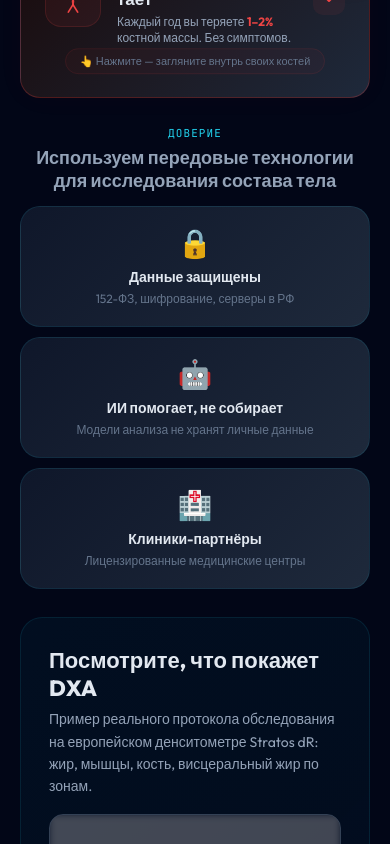
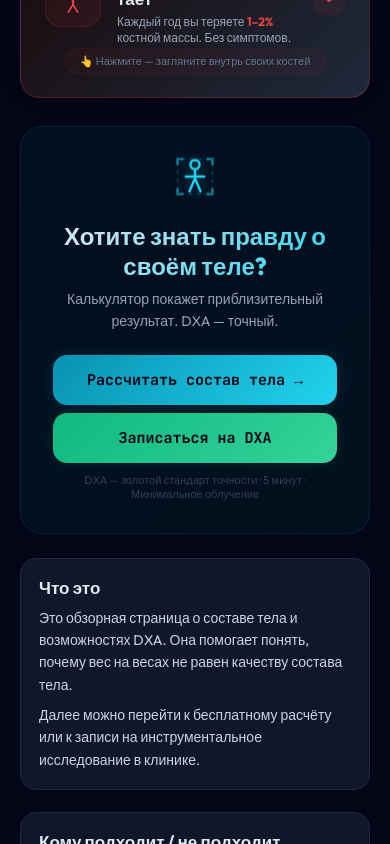
Before and after one commit to gitPHhuber/bodycomp-app, a React (Vite) app: page / in a window 390 px wide. Shown: the part 4660-5504 px from the top of the page. Built offline with nearby package versions, Linux system fonts and the light colour scheme; no server answers; grey boxes are pictures that could not be loaded.

Commit message:
Remove trust section and lead magnet form from landing page
Remove the "ДОВЕРИЕ" trust cards (152-ФЗ, AI, clinics) and
the "Посмотрите, что покажет DXA" email capture form.

https://claude.ai/code/session_01244dLokus44AvQMFR4nCy4

```diff
--- a/src/pages/LandingPage/index.jsx
+++ b/src/pages/LandingPage/index.jsx
@@ -9,7 +9,6 @@ import { Icons } from "../AnalyzerPage/Icons";
 import { useMeta } from "../../utils/useMeta";
 import * as tracker from "../../lib/tracker";
 const Particles = lazy(() => import("./Particles"));
-const ReportLeadMagnet = lazy(() => import("../../components/ReportLeadMagnet"));
 const BoneCrossSection = lazy(() => import("./BoneCrossSection"));
 const BodyCompare = lazy(() => import("./BodyCompare"));
 
@@ -33,11 +32,6 @@ const ROTATING_PHRASES = [
   "Вы знаете свой реальный % жира?",
 ];
 
-const TRUST_ITEMS = [
-  { icon: "\u{1F512}", title: "Данные защищены", desc: "152-ФЗ, шифрование, серверы в РФ" },
-  { icon: "\u{1F916}", title: "ИИ помогает, не собирает", desc: "Модели анализа не хранят личные данные" },
-  { icon: "\u{1F3E5}", title: "Клиники-партнёры", desc: "Лицензированные медицинские центры" },
-];
 
 export default function LandingPage() {
   useMeta(
@@ -338,32 +332,6 @@ export default function LandingPage() {
           </div>
         </Reveal>
 
-        {/* ═══ Block 10: Trust ═══ */}
-        <Reveal from="bottom" delay={100}>
-          <div style={{ marginBottom: 28 }}>
-            <div style={{ fontSize: 11, color: "#22d3ee", fontFamily: "'JetBrains Mono',monospace", letterSpacing: "0.1em", marginBottom: 6, textAlign: "center" }}>ДОВЕРИЕ</div>
-            <h2 style={{ fontSize: 18, fontWeight: 700, margin: "0 0 14px", textAlign: "center", color: "#94a3b8" }}>Используем передовые технологии для исследования состава тела</h2>
-            <div style={{ display: "grid", gridTemplateColumns: isMobile ? "1fr" : "1fr 1fr 1fr", gap: 10 }}>
-              {TRUST_ITEMS.map((item, i) => (
-                <div key={i} style={{ ...card, padding: 18, textAlign: "center", borderColor: "#22d3ee1a" }}>
-                  <div style={{ fontSize: 28, marginBottom: 8 }}>{item.icon}</div>
-                  <div style={{ fontSize: 14, fontWeight: 700, color: "#e2e8f0", marginBottom: 4 }}>{item.title}</div>
-                  <div style={{ fontSize: 12, color: "#64748b", lineHeight: 1.5 }}>{item.desc}</div>
-                </div>
-              ))}
-            </div>
-          </div>
-        </Reveal>
-
-
-        {/* ═══ Lead Magnet: Report Protocol ═══ */}
-        <Reveal from="bottom" delay={100}>
-          <div style={{ marginBottom: 28 }}>
-            <Suspense fallback={null}>
-              <ReportLeadMagnet variant="inline" source="landing" />
-            </Suspense>
-          </div>
-        </Reveal>
 
         {/* ═══ Block 11: Final CTA ═══ */}
         <Reveal from="bottom">
```
